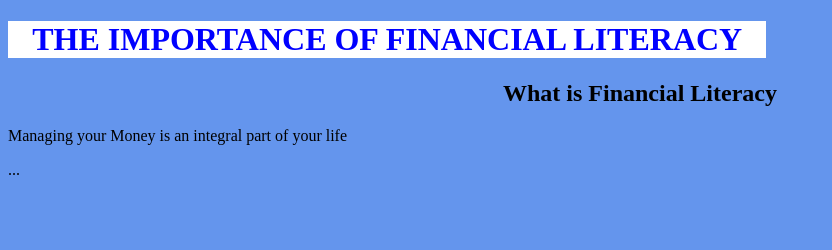
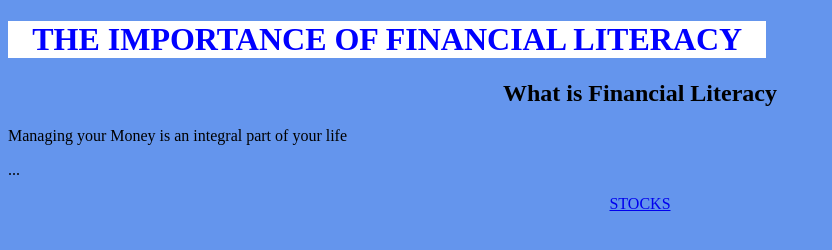
Before and after one commit to ALLENGJOSE/Finance, a plain HTML site: page skeleton.html in a window 1280 px wide. Shown: the whole page, without its empty margins (0-832 px from the left). Drawn offline with Linux system fonts and the light colour scheme.

Commit message:
VERSION1.03

```diff
--- a/skeleton.html
+++ b/skeleton.html
@@ -11,5 +11,6 @@
         <h2>What is Financial Literacy</h2>
         <p>Managing your Money is an integral part of your life</p>
         <p>...</p>
+        <a href="stocks.html">STOCKS</a>
     </body>
 </html>
```
